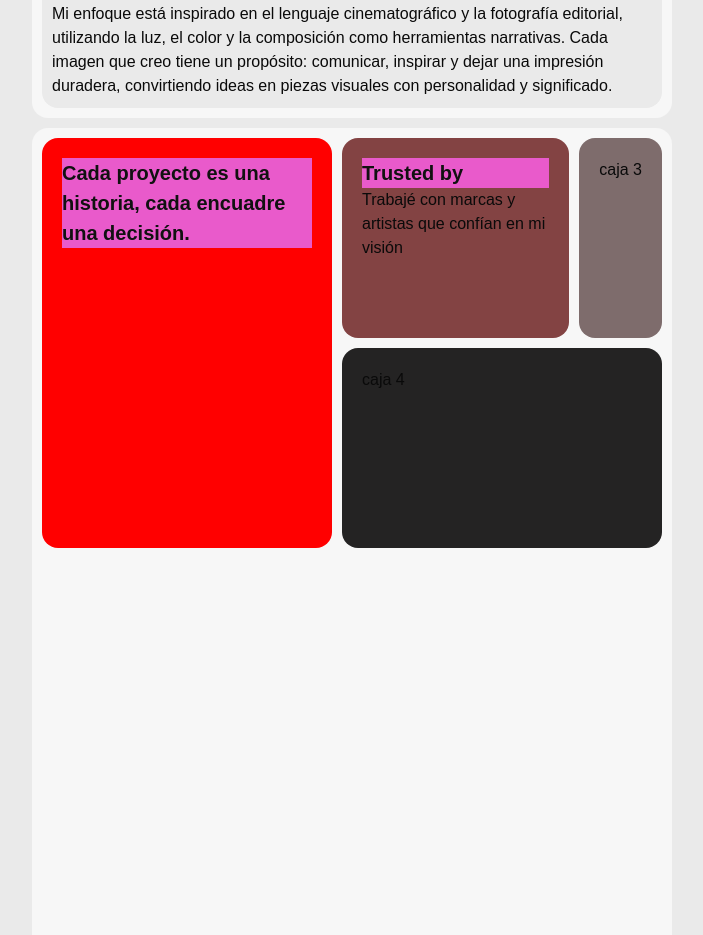
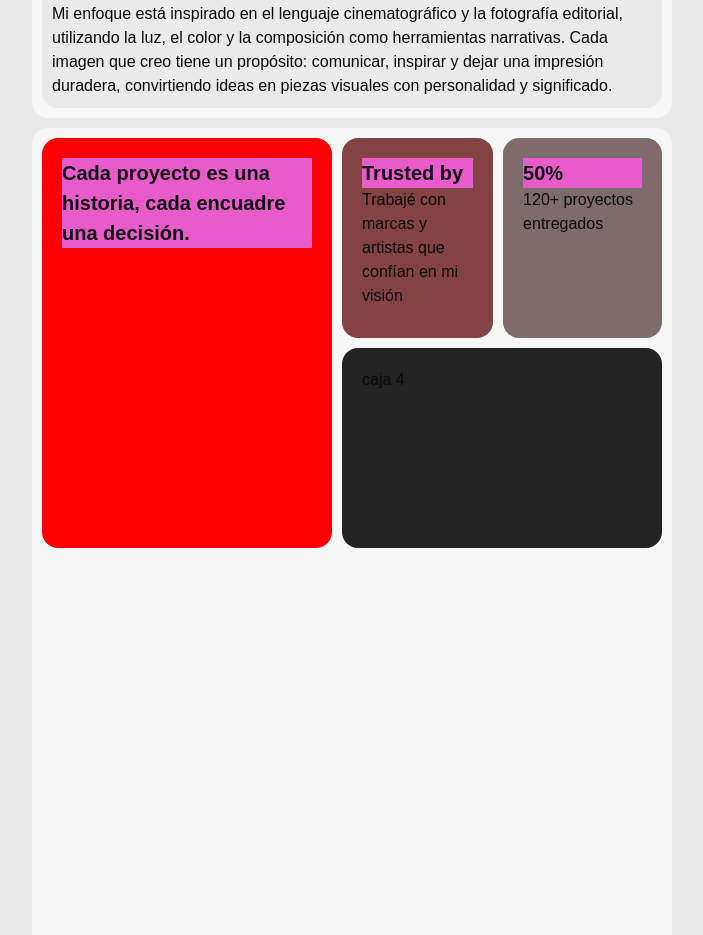
Before and after one commit to fedebarrazaa/photographer-project, a React (Vite) app: page /perfil in a window 1280 px wide. Shown: the part 880-1815 px from the top of the page, without its empty margins (288-991 px from the left). Built offline with nearby package versions, Linux system fonts and the light colour scheme.

Commit message:
new changes

```diff
--- a/src/pages/home/pagePerfil.tsx
+++ b/src/pages/home/pagePerfil.tsx
@@ -50,7 +50,10 @@ export function DesingPagePerfil(){
                 <h2 className={style.text_box2}> Trusted by </h2>
                 <p className={style.text_box2_p}> Trabajé con marcas y artistas que confían en mi visión</p>
             </div>
-            <div className={style.box_3}> caja 3</div>
+            <div className={style.box_3}>
+                <h2 className={style.text_box2}> 50% </h2>
+                <p className={style.text_box2_p}> 120+ proyectos entregados</p>
+            </div>
             <div className={style.box_4}> caja 4</div>
         </section>
         </>
```
